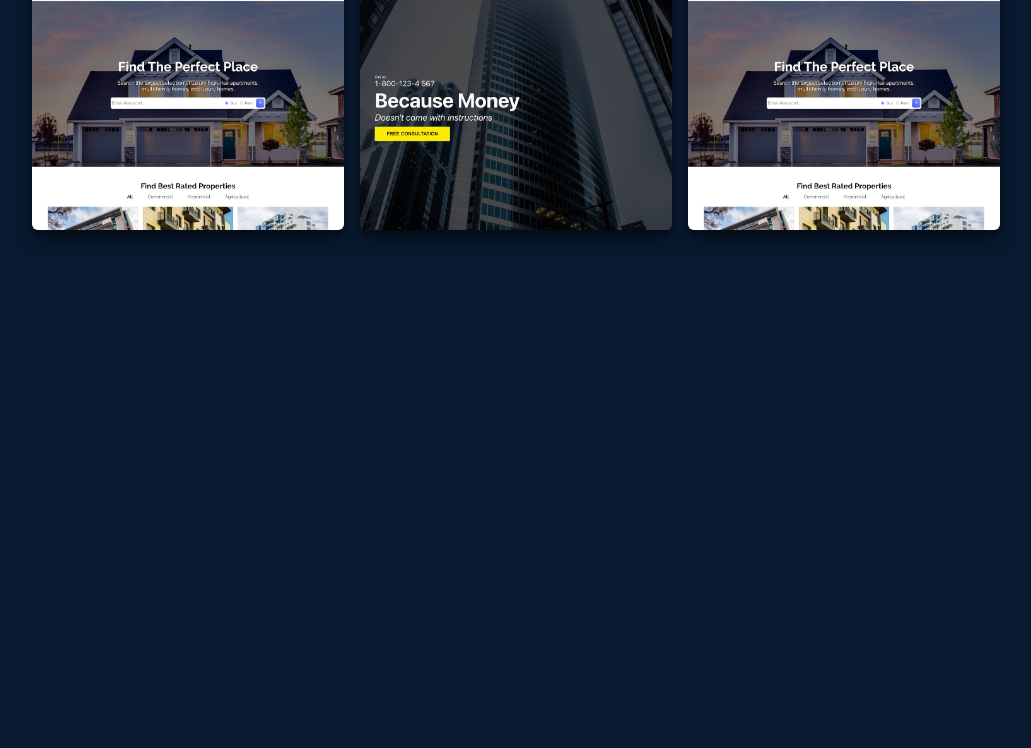
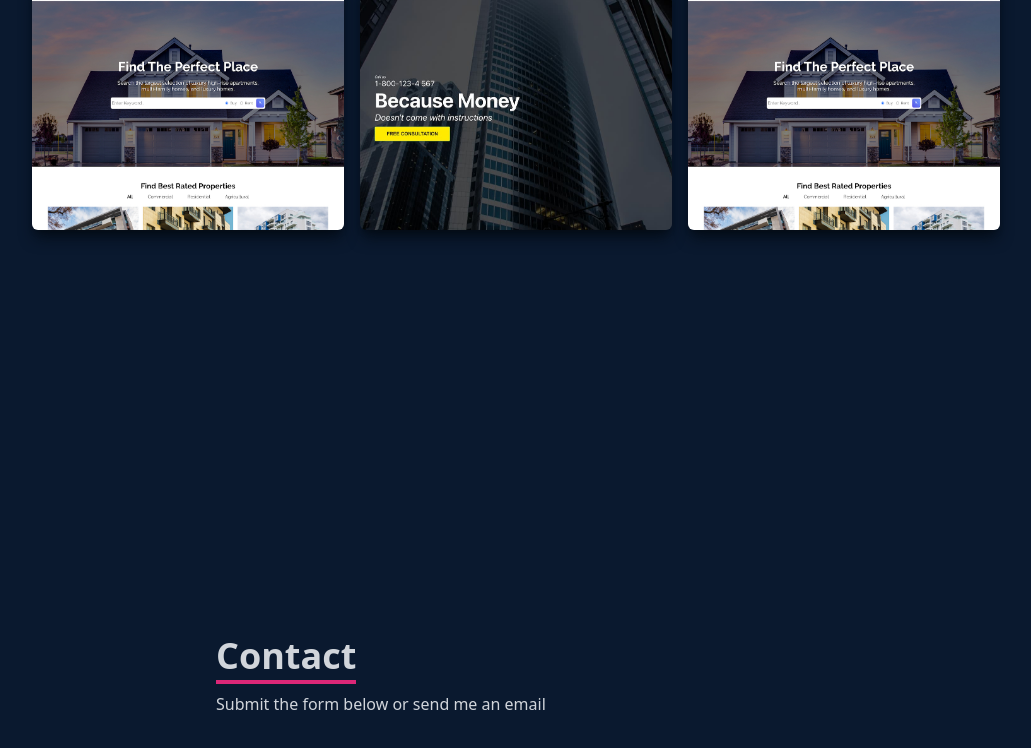
Before and after one commit to ATedy/portfolio-new, a React (Create React App) app: page / in a window 1280 px wide. Shown: the part 2900-3648 px from the top of the page, without its empty margins (124-1155 px from the left). Built offline with nearby package versions, Linux system fonts and the light colour scheme.

Commit message:
form added in contact comp

```diff
--- a/src/components/Contact.jsx
+++ b/src/components/Contact.jsx
@@ -3,9 +3,20 @@
 const Contact = () => {
   return (
     <div
-      name="name"
-      className="w-full h-screen bg-[#0a192f] flex justify-center items-center p-4"
-    ></div>
+      name="contact"
+      className="w-full h-screen bg-[#0a192f] flex justify-center items-center p-4 "
+    >
+      <form action="" className="flex flex-col max-w-[600px] w-full">
+        <div className="pb-8">
+          <p className="text-4xl font-bold inline border-b-4 border-pink-600 text-gray-300">
+            Contact
+          </p>
+          <p className="text-gray-300 py-4">
+            Submit the form below or send me an email
+          </p>
+        </div>
+      </form>
+    </div>
   );
 };
 
```
